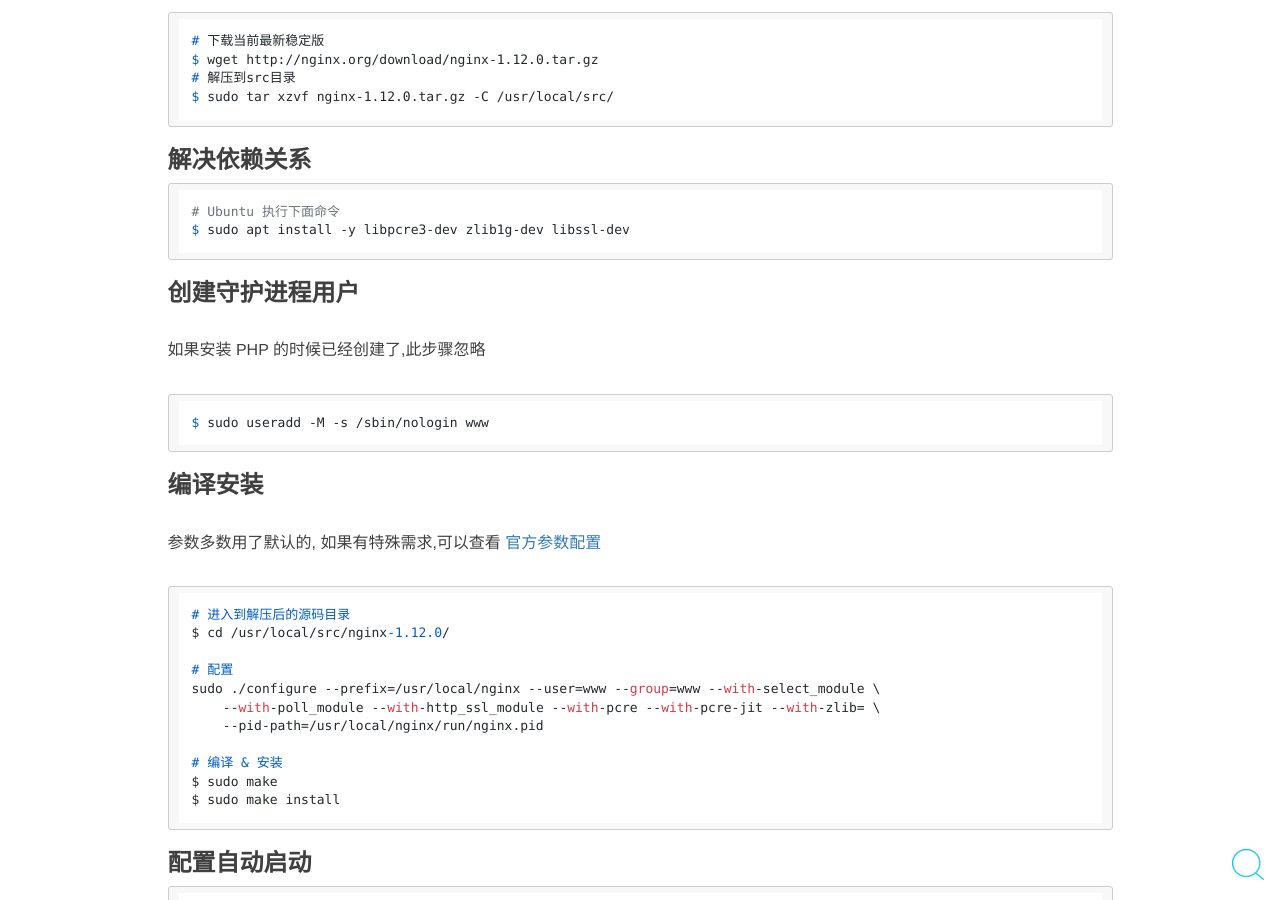
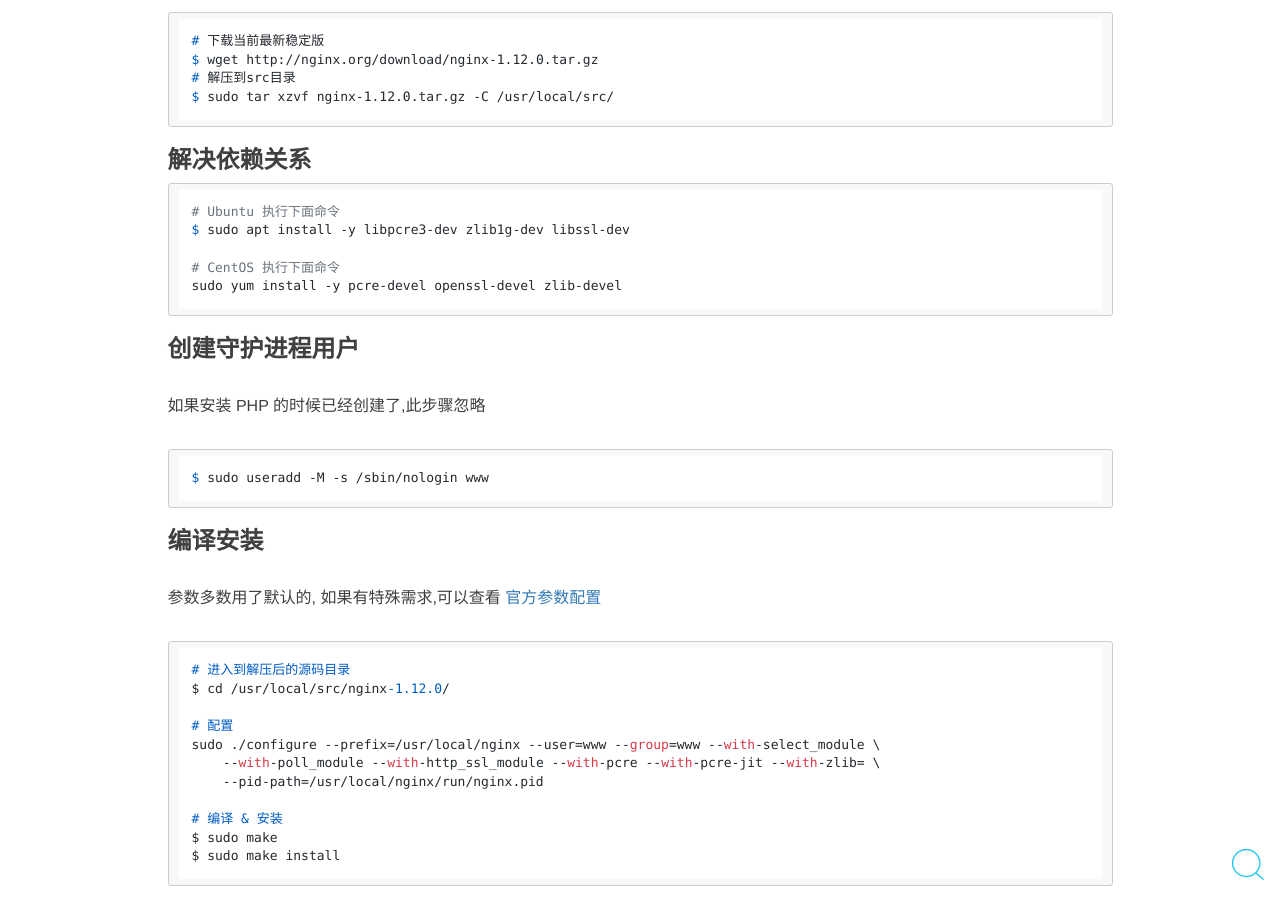
Before and after one commit to BroQiang/broqiang.github.io, a Jekyll site: the page built from _posts/2017-04-18-Nginx-Install-1.12-Linux.md, in a window 1280 px wide and 900 px high, scrolled down 698 px. Built offline with Jekyll 4.4.1, drawn with Linux system fonts in a browser that asks for light colours; nearby versions of some CDN libraries; comment, search, counter and statistics services are not loaded.

Commit message:
增加CentOS依赖

````diff
--- a/_posts/2017-04-18-Nginx-Install-1.12-Linux.md
+++ b/_posts/2017-04-18-Nginx-Install-1.12-Linux.md
@@ -29,6 +29,9 @@ $ sudo tar xzvf nginx-1.12.0.tar.gz -C /usr/local/src/
 ```shell
 # Ubuntu 执行下面命令
 $ sudo apt install -y libpcre3-dev zlib1g-dev libssl-dev
+
+# CentOS 执行下面命令
+sudo yum install -y pcre-devel openssl-devel zlib-devel
 ```
 
 ### 创建守护进程用户
````
